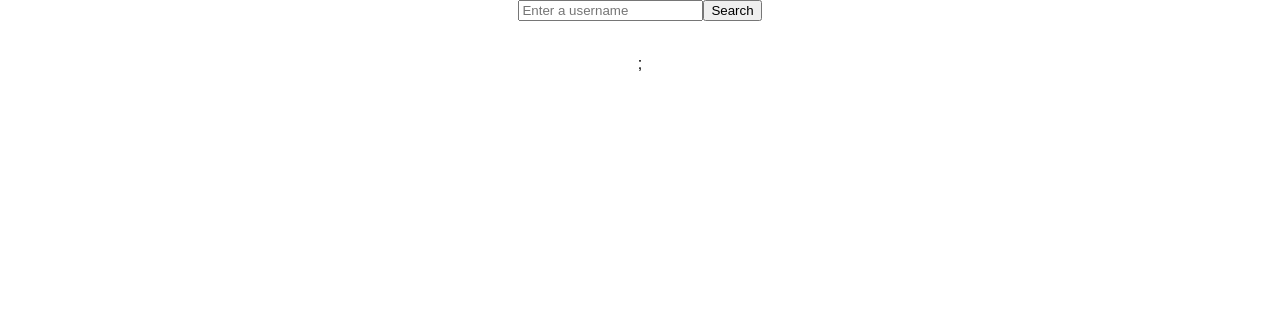
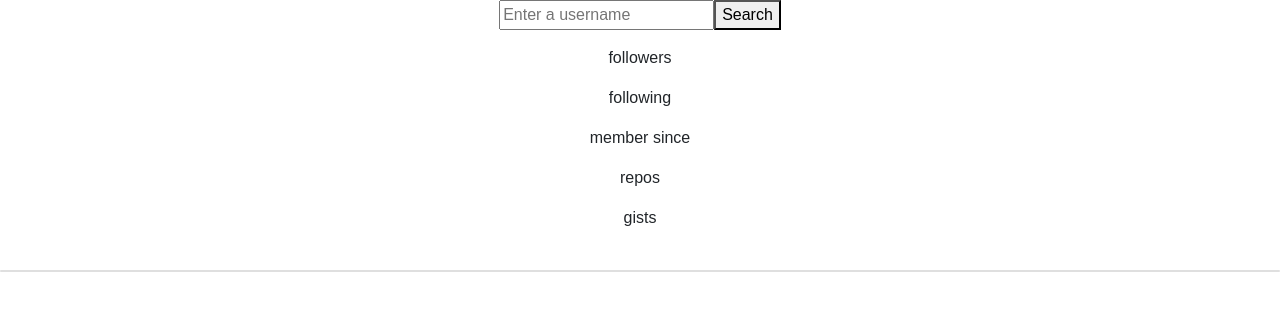
Before and after one commit to ashToronto/git-finder, a React (Create React App) app: page / in a window 1280 px wide. Shown: the top 310 px of the page. Built offline with nearby package versions, Linux system fonts and the light colour scheme.

Commit message:
added bootstrap support to index.html and re-worded some entries for better user experience

```diff
--- a/package.json
+++ b/package.json
@@ -5,7 +5,6 @@
   "dependencies": {
     "react": "^16.4.2",
     "react-dom": "^16.4.2",
-    "react-router-dom": "^4.3.1",
     "react-scripts": "1.1.4"
   },
   "scripts": {
--- a/public/index.html
+++ b/public/index.html
@@ -14,11 +14,15 @@
       Notice the use of %PUBLIC_URL% in the tags above.
       It will be replaced with the URL of the `public` folder during the build.
       Only files inside the `public` folder can be referenced from the HTML.
-
       Unlike "/favicon.ico" or "favicon.ico", "%PUBLIC_URL%/favicon.ico" will
       work correctly both with client-side routing and a non-root public URL.
       Learn how to configure a non-root public URL by running `npm run build`.
     -->
+
+    <link rel="stylesheet" href="https://stackpath.bootstrapcdn.com/bootstrap/4.1.0/css/bootstrap.min.css"
+    integrity="sha384-9gVQ4dYFwwWSjIDZnLEWnxCjeSWFphJiwGPXr1jddIhOegiu1FwO5qRGvFXOdJZ4"
+    crossorigin="anonymous">
+
     <title>React App</title>
   </head>
   <body>
@@ -29,12 +33,23 @@
     <!--
       This HTML file is a template.
       If you open it directly in the browser, you will see an empty page.
-
       You can add webfonts, meta tags, or analytics to this file.
       The build step will place the bundled scripts into the <body> tag.
-
       To begin the development, run `npm start` or `yarn start`.
       To create a production bundle, use `npm run build` or `yarn build`.
     -->
+
+    <script src="https://code.jquery.com/jquery-3.3.1.slim.min.js"
+    integrity="sha384-q8i/X+965DzO0rT7abK41JStQIAqVgRVzpbzo5smXKp4YfRvH+8abtTE1Pi6jizo"
+    crossorigin="anonymous"></script>
+
+    <script src="https://cdnjs.cloudflare.com/ajax/libs/popper.js/1.14.0/umd/popper.min.js"
+    integrity="sha384-cs/chFZiN24E4KMATLdqdvsezGxaGsi4hLGOzlXwp5UZB1LY//20VyM2taTB4QvJ"
+    crossorigin="anonymous"></script>
+
+    <script src="https://stackpath.bootstrapcdn.com/bootstrap/4.1.0/js/bootstrap.min.js"
+    integrity="sha384-uefMccjFJAIv6A+rW+L4AHf99KvxDjWSu1z9VI8SKNVmz4sk7buKt/6v9KI65qnm"
+    crossorigin="anonymous"></script>
+
   </body>
 </html>
--- a/src/App.js
+++ b/src/App.js
@@ -11,10 +11,11 @@
         name: '',
         location: '',
         followers: '',
+        following: '',
+        memberSince: '',
         repos: '',
         gists: '',
         avatar: '',
-
         repoInfo: [],
     }
   }
@@ -30,6 +31,8 @@
           name: data.name,
           location: data.location,
           followers: data.followers,
+          following: data.following,
+          memberSince: data.created_at,
           repos: data.public_repos,
           gists: data.public_gists,
           avatar: data.avatar_url,
@@ -55,6 +58,8 @@
            name={this.state.name}
            location={this.state.location}
            followers={this.state.followers}
+           following={this.state.following}
+           memberSince={this.state.memberSince}
            repos={this.state.repos}
            gists={this.state.gists}
            avatar={this.state.avatar}
@@ -66,7 +71,7 @@
              />
          </div>
       </div>
-    );
+    )
   }
 }
 
--- a/src/components/repo.jsx
+++ b/src/components/repo.jsx
@@ -1,27 +1,24 @@
 import React from 'react';
-import {BrowserRouter} from 'react-router-dom';
-import {Link} from 'react-router-dom';
 
 class Repo extends React.Component {
   render() {
-    return (<BrowserRouter>
-      <div className="App">
+    return (<div className="card">
       {
         this.props.repoInfo.map((repo, key) => (<ul>
           <p>repository: {repo.name}</p>
           <p>repo description: {repo.description}</p>
           <p>forks: {repo.forks}</p>
+          <p>stars: {repo.stargazers_count}</p>
 
           <a href={repo.html_url}>
             <button>
-                {repo.html_url}
+              Repo Page
             </button>
           </a>
 
         </ul>))
-        };
-      </div>
-    </BrowserRouter>);
+      }
+    </div>);
   }
 };
 
--- a/src/components/user.jsx
+++ b/src/components/user.jsx
@@ -2,16 +2,16 @@
 
 class User extends React.Component {
   render() {
-    return (
-      <div className="App">
-        <p>{this.props.name}</p>
-        <p>{this.props.location}</p>
-        <p>{this.props.followers}</p>
-        <p>{this.props.repos}</p>
-        <p>{this.props.gists}</p>
-        <img src={this.props.avatar} alt=''/>
-      </div>
-    );
+    return (<div className="App">
+      <p>{this.props.name}</p>
+      <p>{this.props.location}</p>
+      <p>followers {this.props.followers}</p>
+      <p>following {this.props.following}</p>
+      <p>member since {this.props.memberSince}</p>
+      <p>repos {this.props.repos}</p>
+      <p>gists {this.props.gists}</p>
+      <img src={this.props.avatar} alt=''/>
+    </div>);
   }
 };
 
```
Also changed, not shown: src/components/form.jsx (+6 -8 lines), 1 other file (tests, documents, lock files or other folders). Lines whose indentation alone changed are shown as unchanged.
